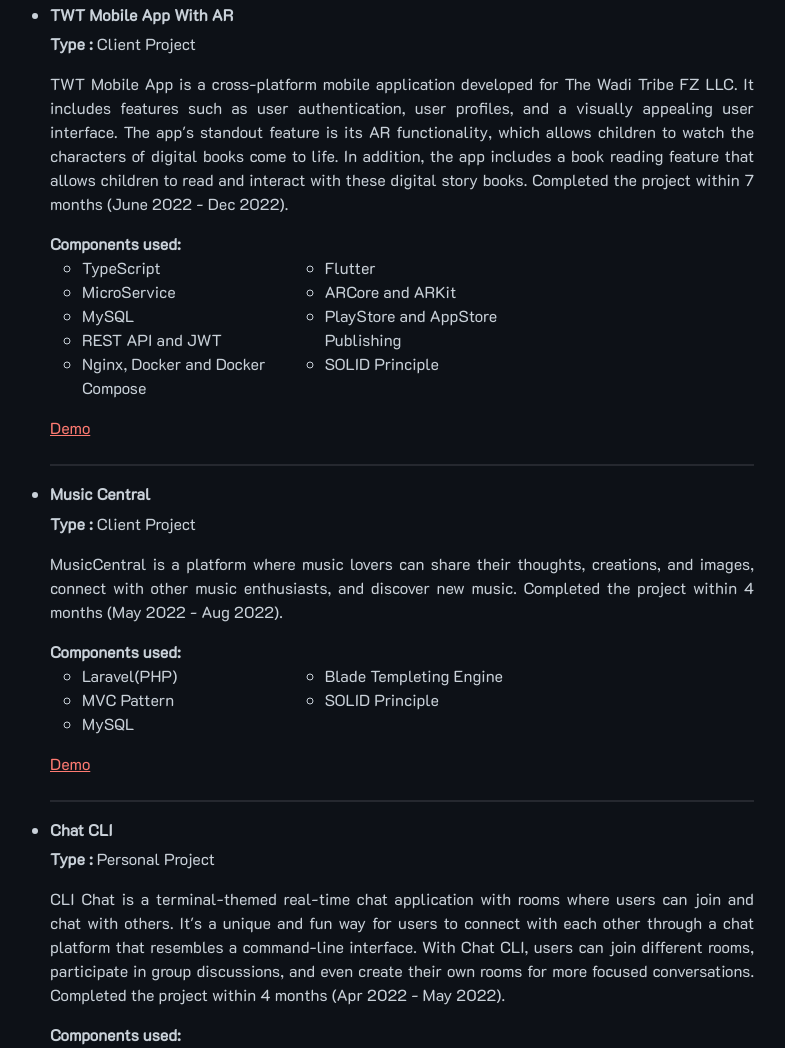
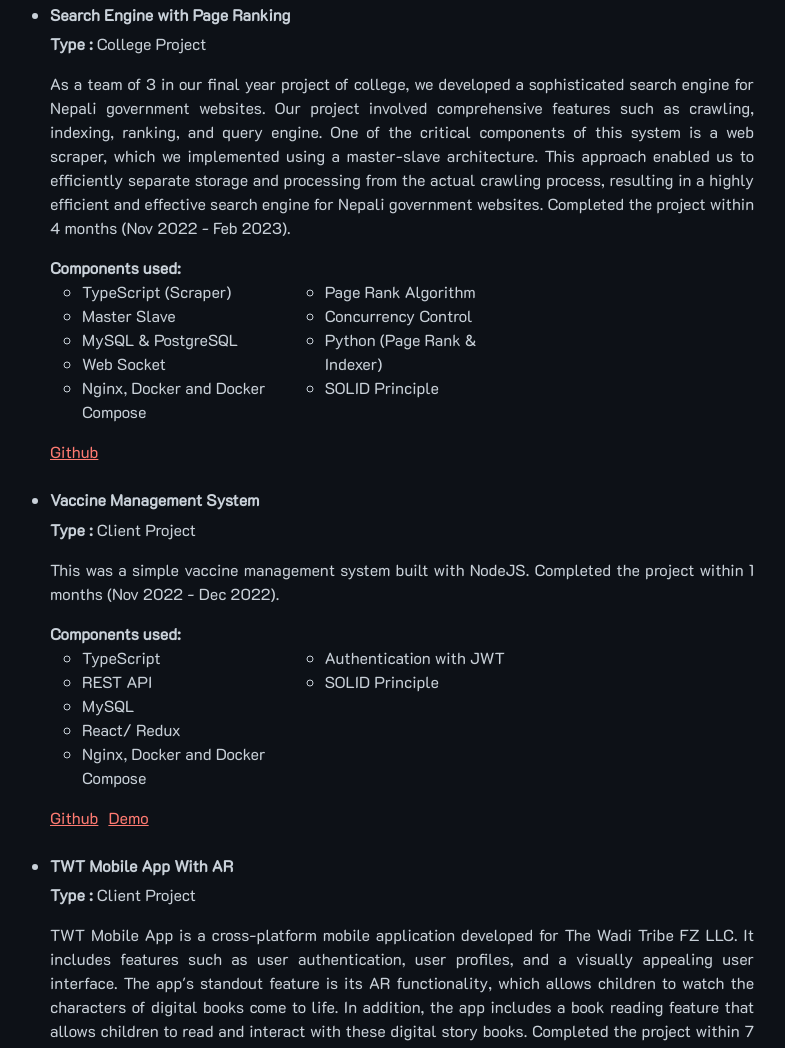
Before and after one commit to shreekrishnalamichhane/shreekrishnalamichhane.com.np, a plain HTML site: page index.html in a window 1280 px wide. Shown: the part 1224-2272 px from the top of the page, without its empty margins (64-849 px from the left). Drawn offline with nearby package versions, Linux system fonts and the light colour scheme.

Commit message:
V1.2 : New Projects added

```diff
--- a/index.html
+++ b/index.html
@@ -148,6 +148,72 @@
             <section id="projects" class="mb-4">
                 <h4>Projects</h4>
                 <ul>
+                    <li id="search-engine" class="mb-4">
+                        <h6><b>Search Engine with Page Ranking</b></h6>
+                        <p><b>Type : </b>College Project</p>
+                        <p>
+                            As a team of 3 in our final year project of college, we developed a sophisticated search
+                            engine for Nepali government websites. Our project involved comprehensive features such as
+                            crawling, indexing, ranking, and query engine. One of the critical components of this system
+                            is a web scraper, which we implemented using a master-slave architecture. This approach
+                            enabled us to efficiently separate storage and processing from the actual crawling process,
+                            resulting in a highly efficient and effective search engine for Nepali government
+                            websites. Completed the project within 4 months (Nov 2022 - Feb 2023).
+                        </p>
+                        <div class="row">
+                            <b>Components used:</b>
+                            <div class="col-lg-4 col-md-6 col-sm-12">
+                                <ul>
+                                    <li>TypeScript (Scraper)</li>
+                                    <li>Master Slave</li>
+                                    <li>MySQL & PostgreSQL</li>
+                                    <li>Web Socket</li>
+                                    <li>Nginx, Docker and Docker Compose</li>
+                                </ul>
+                            </div>
+                            <div class="col-lg-4 col-md-6 col-sm-12">
+                                <ul>
+                                    <li>Page Rank Algorithm</li>
+                                    <li>Concurrency Control</li>
+                                    <li>Python (Page Rank & Indexer)</li>
+                                    <li>SOLID Principle</li>
+                                </ul>
+                            </div>
+                        </div>
+                        <div class="demo pt-3">
+                            <a href="https://links.shreekrishnalamichhane.com.np/yhPYz" target="_blank">Github</a>
+                        </div>
+                    </li>
+                    <li id="vm-system" class="mb-4">
+                        <h6><b>Vaccine Management System</b></h6>
+                        <p><b>Type : </b>Client Project</p>
+                        <p>
+                            This was a simple vaccine management system built with NodeJS. Completed the project within
+                            1 months (Nov 2022 - Dec 2022).
+                        </p>
+                        <div class="row">
+                            <b>Components used:</b>
+                            <div class="col-lg-4 col-md-6 col-sm-12">
+                                <ul>
+                                    <li>TypeScript</li>
+                                    <li>REST API</li>
+                                    <li>MySQL</li>
+                                    <li>React/ Redux</li>
+                                    <li>Nginx, Docker and Docker Compose</li>
+                                </ul>
+                            </div>
+                            <div class="col-lg-4 col-md-6 col-sm-12">
+                                <ul>
+                                    <li>Authentication with JWT</li>
+                                    <li>SOLID Principle</li>
+                                </ul>
+                            </div>
+                        </div>
+                        <div class="demo pt-3">
+                            <a href="https://links.shreekrishnalamichhane.com.np/YYiZU" target="_blank">Github</a>
+                            <a href="https://links.shreekrishnalamichhane.com.np/cQdqE" target="_blank">Demo</a>
+                        </div>
+                    </li>
                     <li id="project-twt-mobile-app" class="mb-4">
                         <h6><b>TWT Mobile App With AR</b></h6>
                         <p><b>Type : </b>Client Project</p>
@@ -296,6 +362,8 @@
                         <li><a href="#experience">Experience</a></li>
                         <li><a href="#projects">Projects</a></li>
                         <ul>
+                            <li><a href="#search-engine">Search Engine</a></li>
+                            <li><a href="#vm-system">Vaccine Mgmt System</a></li>
                             <li><a href="#project-twt-mobile-app">TWT Mobile App with AR</a></li>
                             <li><a href="#project-music-central">MusicCentral</a></li>
                             <li><a href="#project-chat-cli">Chat CLI</a></li>
```
